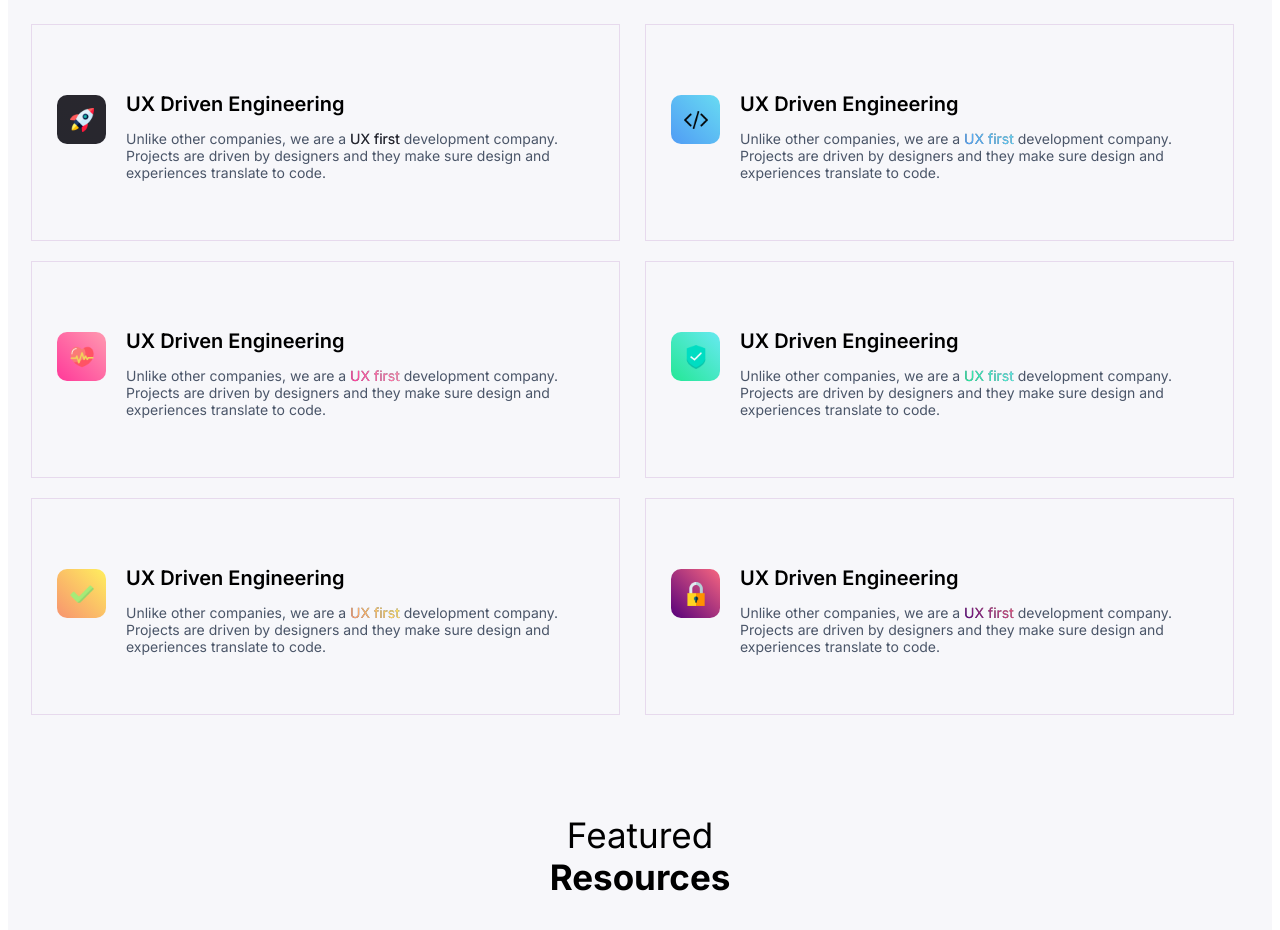
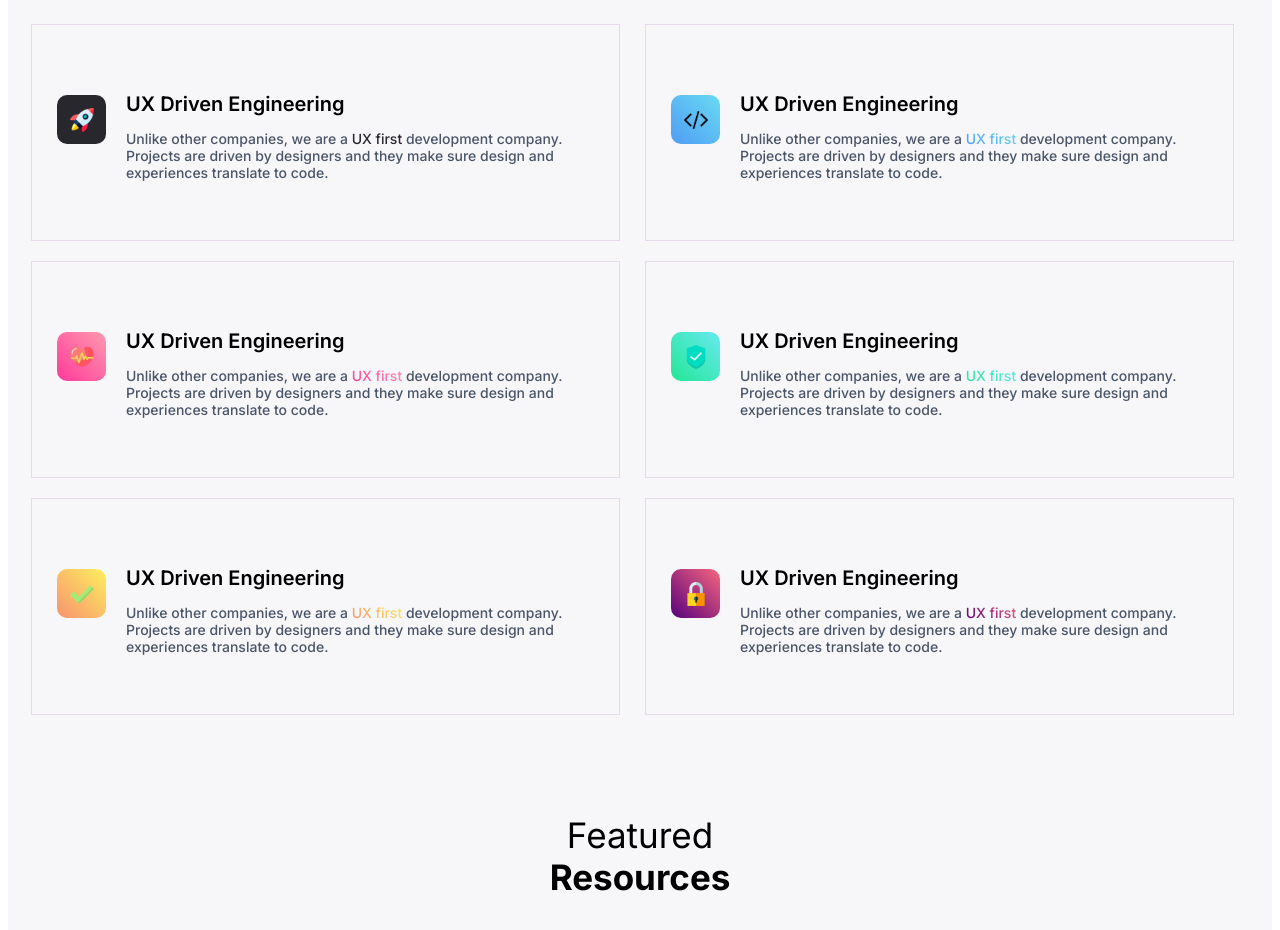
Before and after one commit to SnowPoom/snowpoom.github.io, a plain HTML site: page index.html in a window 1280 px wide. Shown: the part 980-1910 px from the top of the page. Drawn offline with Linux system fonts and the light colour scheme.

Commit message:
cambio tarjetas

```diff
--- a/estilos.css
+++ b/estilos.css
@@ -212,17 +212,20 @@ header {
   margin-bottom: 10px;
 }
 .text-tar{
-    font-size: 14px;
-    font-weight: 400;
-    color: #4A5568;
-    background: var(--color-texto,#4A5568);
-    -webkit-background-clip: text;
-    -webkit-text-fill-color: transparent;
+  font-size: 14px;
+  font-weight: 425;
+  color: #4A5568; /* color base, consistente en todos los navegadores */
 }
 .descripcion-tar {
     display: inline;
-  width: 453px;
+  width: 470px;
   height: 139px;
+}
+.text-gradient {
+  background: var(--color-texto, #4A5568);
+  background-clip: text;
+  -webkit-background-clip: text;
+  -webkit-text-fill-color: transparent;
 }
 .imagen-tar{
   width: var(--icono-size);
--- a/index.html
+++ b/index.html
@@ -73,7 +73,7 @@
                         <h2 class="titulo-tar">UX Driven Engineering</h2>
                         <p class="text-tar">
                             Unlike other companies, we are a
-                            <span class="text-tar color-negro-tar">UX first </span>
+                            <span class="text-gradient color-negro-tar">UX first </span>
                             development company. Projects are driven by designers and they
                             make sure design and experiences translate to code.
                         </p>
@@ -90,7 +90,7 @@
                         <h2 class="titulo-tar">UX Driven Engineering</h2>
                         <p class="text-tar">
                             Unlike other companies, we are a
-                            <span class="text-tar color-azul-tar">UX first </span>
+                            <span class="text-gradient color-azul-tar">UX first </span>
                             development company. Projects are driven by designers and they
                             make sure design and experiences translate to code.
                         </p>
@@ -107,7 +107,7 @@
                         <h2 class="titulo-tar">UX Driven Engineering</h2>
                         <p class="text-tar">
                             Unlike other companies, we are a
-                            <span class="text-tar color-rosado-tar">UX first </span>
+                            <span class="text-gradient color-rosado-tar">UX first </span>
                             development company. Projects are driven by designers and they
                             make sure design and experiences translate to code.
                         </p>
@@ -123,7 +123,7 @@
                         <h2 class="titulo-tar">UX Driven Engineering</h2>
                         <p class="text-tar">
                             Unlike other companies, we are a
-                            <span class="text-tar color-verde-tar">UX first </span>
+                            <span class="text-gradient color-verde-tar">UX first </span>
                             development company. Projects are driven by designers and they
                             make sure design and experiences translate to code.
                         </p>
@@ -139,7 +139,7 @@
                         <h2 class="titulo-tar">UX Driven Engineering</h2>
                         <p class="text-tar">
                             Unlike other companies, we are a
-                            <span class="text-tar color-amarillo-tar">UX first </span>
+                            <span class="text-gradient color-amarillo-tar">UX first </span>
                             development company. Projects are driven by designers and they
                             make sure design and experiences translate to code.
                         </p>
@@ -155,8 +155,8 @@
                         <h2 class="titulo-tar">UX Driven Engineering</h2>
                         <p class="text-tar">
                             Unlike other companies, we are a
-                            <span class="text-tar color-morado-tar">UX first </span>
-                            development company. Projects are driven by designers and they
+                            <span class="text-gradient color-morado-tar">UX first </span>
+                            development company.<br> Projects are driven by designers and they
                             make sure design and experiences translate to code.
                         </p>
                     </div>
```
